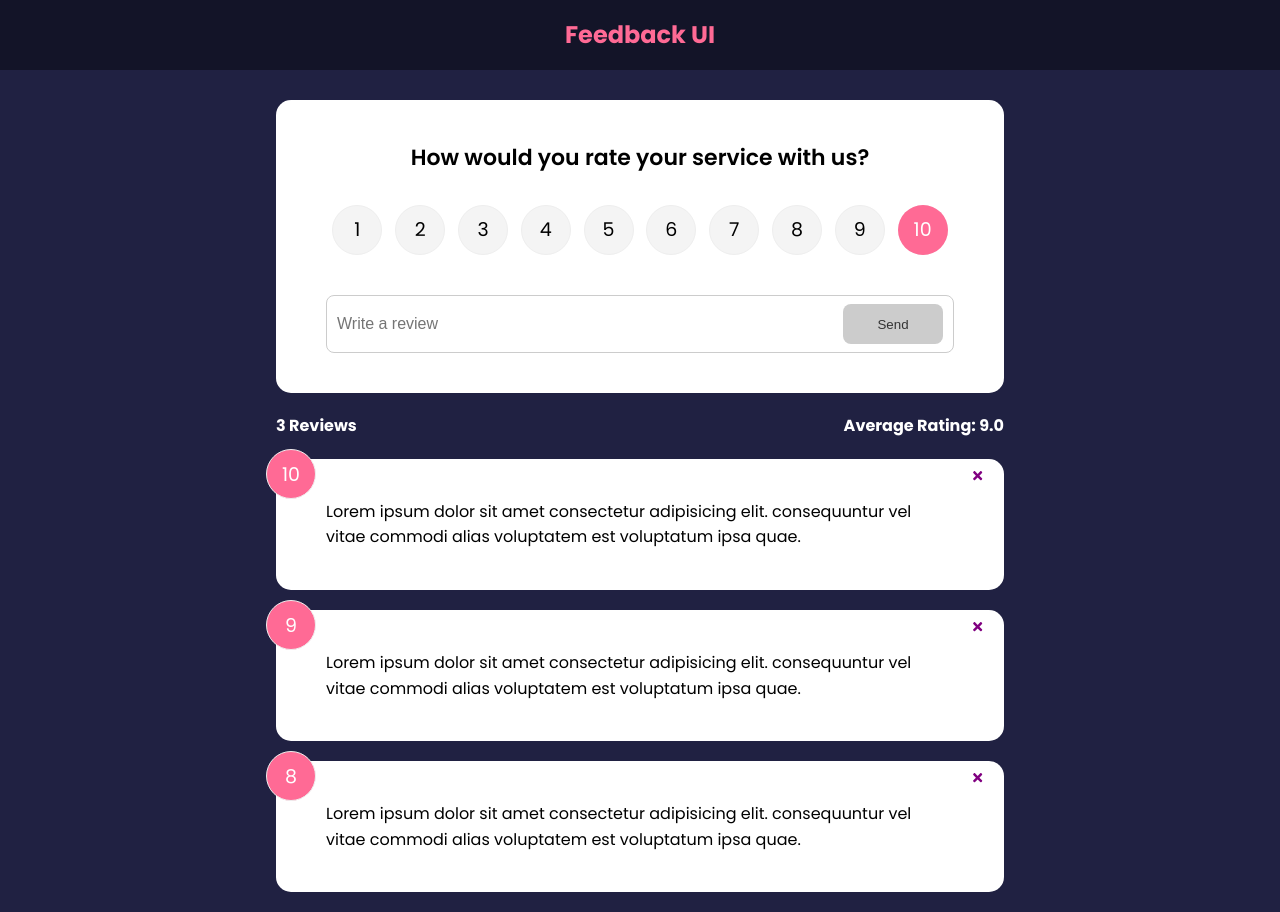
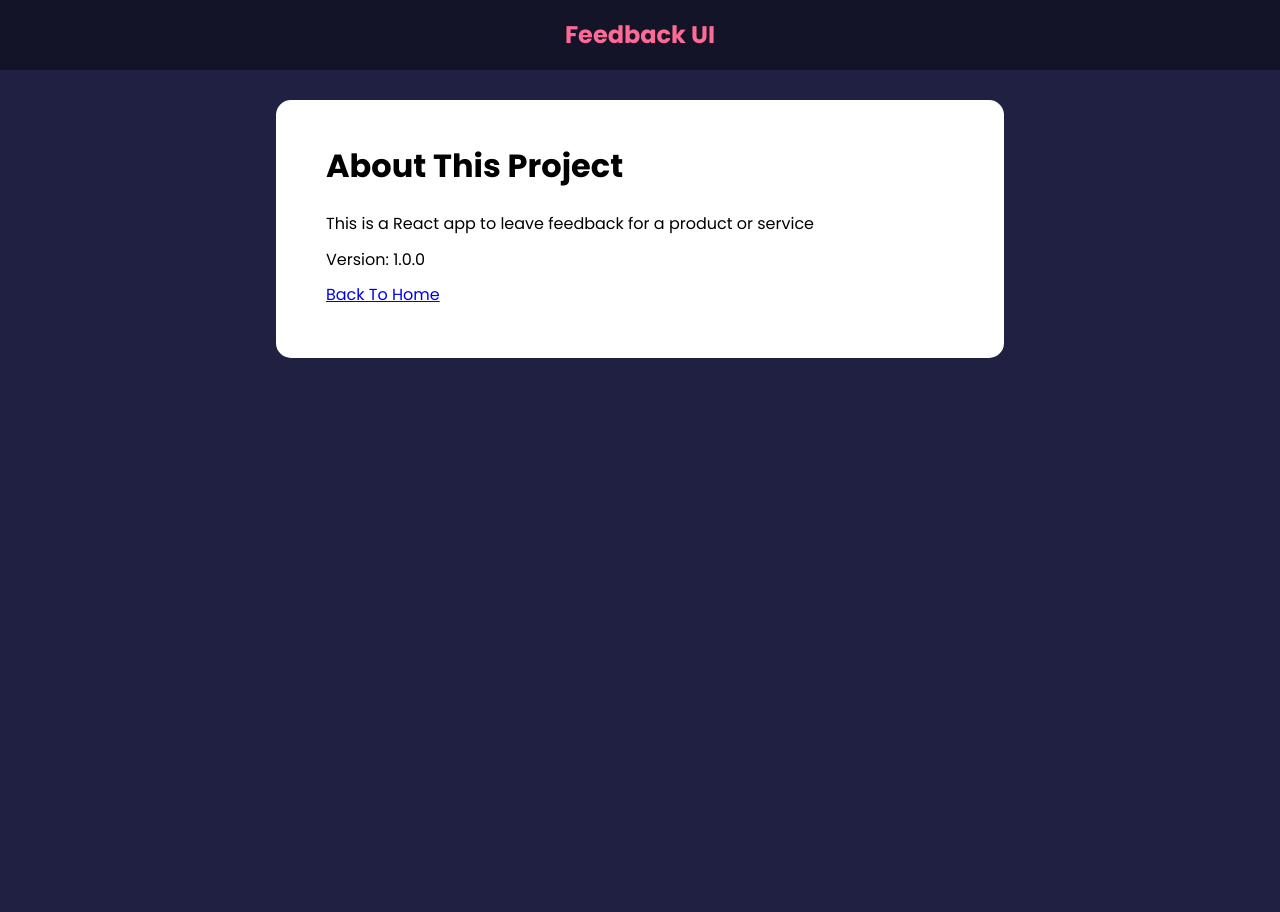
Before and after one commit to berkaycirak/Feedback-App, a React (Create React App) app: page /about in a window 1280 px wide. After the commit the page ends 800 px from the top, so only its background shows below. Built offline with nearby package versions, Linux system fonts and the light colour scheme.

Commit message:
Router is added

```diff
--- a/package.json
+++ b/package.json
@@ -10,6 +10,7 @@
     "react": "^18.1.0",
     "react-dom": "^18.1.0",
     "react-icons": "^4.3.1",
+    "react-router-dom": "^6.3.0",
     "react-scripts": "5.0.1",
     "uuid": "^8.3.2",
     "web-vitals": "^2.1.4"
--- a/src/App.js
+++ b/src/App.js
@@ -1,10 +1,12 @@
 import { v4 as uuidv4 } from 'uuid';
 import { useState } from 'react';
+import { BrowserRouter as Router, Routes, Route } from 'react-router-dom';
 import Header from './components/Header';
 import FeedbackStats from './components/FeedbackStats';
 import FeedbackList from './components/FeedbackList';
 import FeedbackData from './data/FeedbackData';
 import FeedbackForm from './components/FeedbackForm';
+import About from './pages/About';
 
 function App() {
   const [feedback, setFeedback] = useState(FeedbackData);
@@ -21,14 +23,30 @@
     }
   };
   return (
-    <>
+    <Router>
       <Header />
+
       <div className='container'>
-        <FeedbackForm handleAdd={addFeedback} />
-        <FeedbackStats feedback={feedback} />
-        <FeedbackList feedback={feedback} handleDelete={deleteFeedback} />
+        <Routes>
+          <Route
+            exact
+            path='/'
+            element={
+              <>
+                <FeedbackForm handleAdd={addFeedback} />
+                <FeedbackStats feedback={feedback} />
+                <FeedbackList
+                  feedback={feedback}
+                  handleDelete={deleteFeedback}
+                />
+              </>
+            }
+          />
+
+          <Route path='/about' element={<About />} />
+        </Routes>
       </div>
-    </>
+    </Router>
   );
 }
 
--- /dev/null
+++ b/src/pages/About.jsx
@@ -0,0 +1,19 @@
+import Card from '../components/shared/Card';
+
+function About() {
+  return (
+    <Card>
+      <div className='about'>
+        <h1>About This Project</h1>
+        <p>This is a React app to leave feedback for a product or service</p>
+        <p>Version: 1.0.0</p>
+
+        <p>
+          <a href='/'>Back To Home</a>
+        </p>
+      </div>
+    </Card>
+  );
+}
+
+export default About;
```
Also changed, not shown: 1 other file (tests, documents, lock files or other folders).
